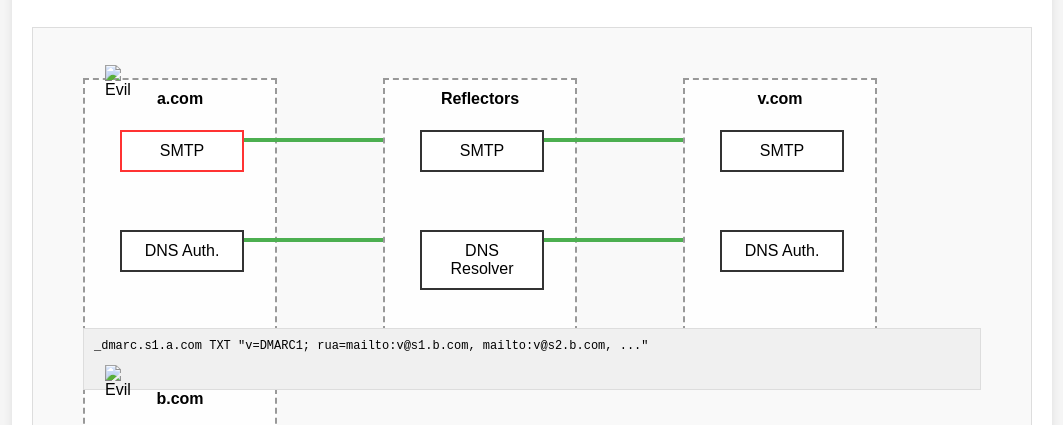
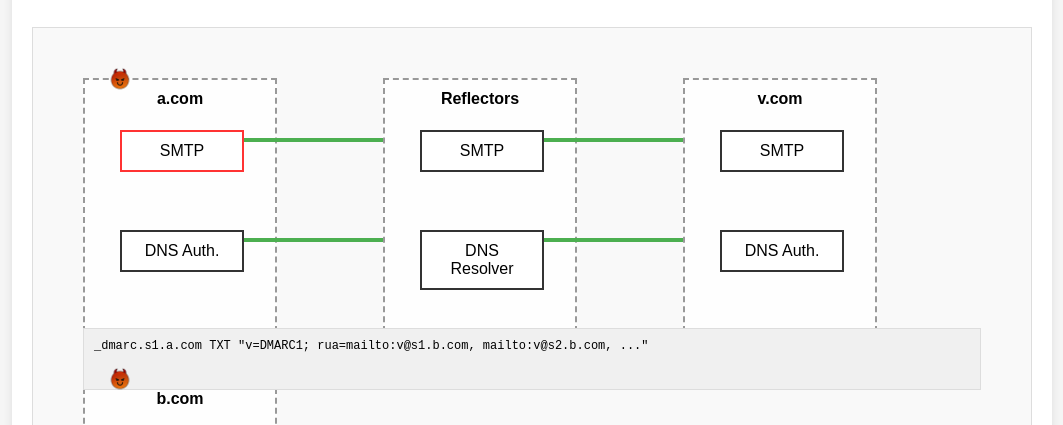
Before and after one commit to alfan459/EmailSecurity, a plain HTML site: page index.html in a window 1280 px wide. Shown: the part 263-688 px from the top of the page, without its empty margins (108-1171 px from the left). Drawn offline with Linux system fonts and the light colour scheme; the site is published under a folder, as on GitHub Pages, so addresses that start at the root find nothing.

Commit message:
Update index.html

```diff
--- a/index.html
+++ b/index.html
@@ -127,6 +127,7 @@
             border-radius: 2px;
         }
     </style>
+    <link rel="icon" href="https://png.pngtree.com/png-vector/20220424/ourmid/pngtree-email-security-icon-badge-safe-send-vector-png-image_30107338.png" type="image/x-icon" />
 </head>
 <body>
     <div class="container">
@@ -143,7 +144,7 @@
             <!-- Domains -->
             <div class="domain" style="left: 50px; top: 50px; width: 170px; height: 240px;">
                 <div style="text-align: center; font-weight: bold; margin-bottom: 10px;">a.com</div>
-                <img src="/evil.png" alt="Evil icon" class="evil-icon" style="left: 20px; top: -15px;">
+                <img src="evil.png" alt="Evil icon" class="evil-icon" style="left: 20px; top: -15px;">
                 <div class="server malicious" style="top: 50px; left: 35px;">SMTP</div>
                 <div class="server" style="top: 150px; left: 35px;">DNS Auth.</div>
             </div>
@@ -162,7 +163,7 @@
 
             <div class="domain" style="left: 50px; top: 350px; width: 170px; height: 240px;">
                 <div style="text-align: center; font-weight: bold; margin-bottom: 10px;">b.com</div>
-                <img src="/evil.png" alt="Evil icon" class="evil-icon" style="left: 20px; top: -15px;">
+                <img src="evil.png" alt="Evil icon" class="evil-icon" style="left: 20px; top: -15px;">
                 <div class="server malicious" style="top: 50px; left: 35px;">SMTP</div>
                 <div class="server" style="top: 150px; left: 35px;">DNS Auth.</div>
             </div>
```
